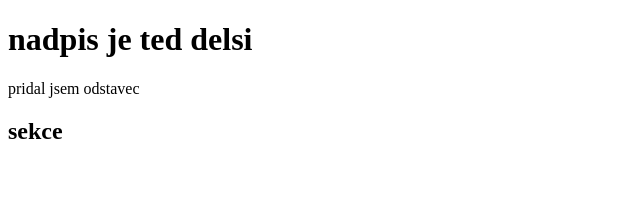
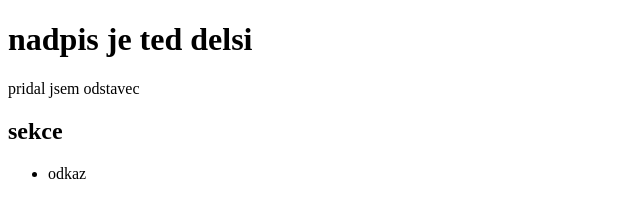
Before and after one commit to PavelMlok/yabTest1, a plain HTML site: page index.html in a window 1280 px wide. Shown: the full height of the page, 0-640 px from the left. Drawn offline with Linux system fonts and the light colour scheme.

Commit message:
div pod sekci

```diff
--- a/index.html
+++ b/index.html
@@ -11,5 +11,10 @@
     <section>
         <h2>sekce</h2>
     </section>
+    <div>
+        <ul>
+            <li>odkaz</li>
+        </ul>
+    </div>
 </body>
 </html>
```
